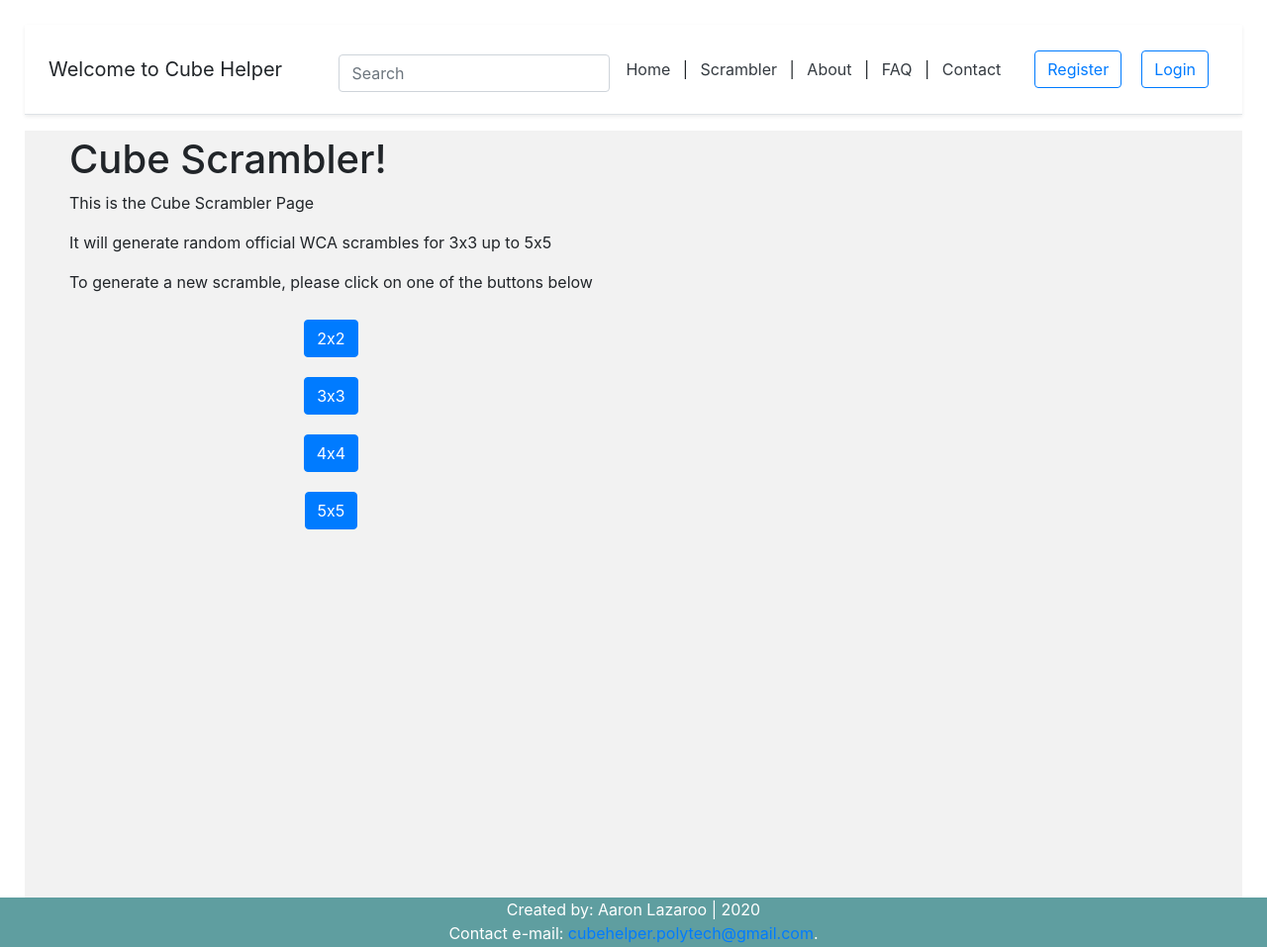
After one commit to AaronLaz/ProjetWeb, a Django app: page /scramble/ in a window 1280 px wide. The commit adds this page. Shown: the whole page at 99% size. Run offline with Django 3.2, Linux system fonts and the light colour scheme; some libraries are stand-ins or nearby versions.

Commit message:
Scrambler page

```diff
--- a/ProjetWeb/urls.py
+++ b/ProjetWeb/urls.py
@@ -33,7 +33,8 @@ from account.views import(
 urlpatterns = [
     path('admin/', admin.site.urls),
     path('', views.homepage, name='homepage'), # homepage
-    path('timer/', views.timer, name='timer'),
+    path('scramble/', views.scramble, name='scramble'),
+    path('scramble/<type>', views.scrambler, name='scrambler'),
     path('contact/', views.contact, name='contact'),
     path('faq/', views.faq, name='faq'),
     path('about/', views.about, name='about'),
--- a/myapp/static/styles.css
+++ b/myapp/static/styles.css
@@ -198,3 +198,8 @@ body {
   max-width: 500px;
   width: 100%;
 }
+
+.btn{
+  display: block;
+  margin: 10px;
+}
--- /dev/null
+++ b/myapp/templates/scramble.html
@@ -0,0 +1,27 @@
+{% extends 'index.html' %}
+
+{% block content %}
+
+<div class="container">
+	<div class="row">
+		<div class="d-flex flex-column">
+
+			<h1>Cube Scrambler!</h1>
+			<p>This is the Cube Scrambler Page</p>
+			<p>It will generate random official WCA scrambles for 3x3 up to 5x5</p>
+
+			{% if scramble %}
+			<p> To generate a new scramble, please click on one of the buttons below</p>
+			<p class="m-auto">Scramble: {{scramble}}</p>
+			{% else %}
+			<p> To generate a new scramble, please click on one of the buttons below</p>
+			{% endif %}
+			<p class="m-auto scramble"><a class="btn btn-primary "href="{% url 'scrambler' type=2 %}" title="2x2">2x2</a></p>
+			<p class="m-auto scramble "><a class="btn btn-primary "href="{% url 'scrambler' type=3 %}" title="3x3">3x3</a></p>
+			<p class="m-auto scramble"><a class="btn btn-primary "href="{% url 'scrambler' type=4 %}" title="4x4">4x4</a></p>
+			<p class="m-auto scramble"><a class="btn btn-primary "href="{% url 'scrambler' type=5 %}" title="5x5">5x5</a></p>
+
+		</div>
+	</div>
+</div>
+{% endblock content %}
--- a/myapp/templates/snippets/header.html
+++ b/myapp/templates/snippets/header.html
@@ -17,7 +17,7 @@
 
   <nav class="my-2 my-md-0 mr-md-3">
 	<a class="p-2 text-dark" href="{% url 'homepage' %}">Home</a> |
-	<a class="p-2 text-dark" href="{% url 'timer' %}">Timer</a> |
+	<a class="p-2 text-dark" href="{% url 'scramble' %}">Scrambler</a> |
 	<a class="p-2 text-dark" href="{% url 'about' %}">About</a> |
 	<a class="p-2 text-dark" href="{% url 'faq' %}">FAQ</a> |
 	<a class="p-2 text-dark" href="{% url 'contact' %}">Contact</a>
--- a/myapp/views.py
+++ b/myapp/views.py
@@ -10,6 +10,7 @@ from blog.models import BlogPost
 from operator import attrgetter
 from blog.views import get_blog_queryset
 from django.core.paginator import EmptyPage, PageNotAnInteger, Paginator
+from pyTwistyScrambler import scrambler222, scrambler333, scrambler444, scrambler555
 
 BLOG_POSTS_PER_PAGE = 10
 
@@ -45,8 +46,23 @@ def homepage(request):
 
 	return render(request,'homepage.html',context)
 
-def timer(request):
-	return render(request,'timer.html')
+def scramble(request):
+	return render(request,'scramble.html')
+
+def scrambler(request, type):
+	context ={}
+	if type==2:
+		scramble = scrambler222.get_WCA_scramble()
+	elif type==4:
+		scramble = scrambler444.get_WCA_scramble()
+	elif type==5:
+		scramble = scrambler555.get_WCA_scramble()
+	else: # default is 3x3
+		scramble = scrambler333.get_WCA_scramble()
+
+	context['scramble'] = scramble
+
+	return render(request,'scramble.html',context)
 
 def faq(request):
 	return render(request,'faq.html')
--- a/requirements.txt
+++ b/requirements.txt
@@ -1,6 +1,12 @@
+appdirs==1.4.3
 asgiref==3.2.3
 Django==3.0.3
 gunicorn==20.0.4
+packaging==20.3
 Pillow==7.0.0
+PyExecJS==1.5.1
+pyparsing==2.4.6
+pyTwistyScrambler==1.2
 pytz==2019.3
+six==1.14.0
 sqlparse==0.3.0
```
Also changed, not shown: myapp/models.py (+0 -11 lines), myapp/templates/timer.html (deleted, +0 -10 lines).
